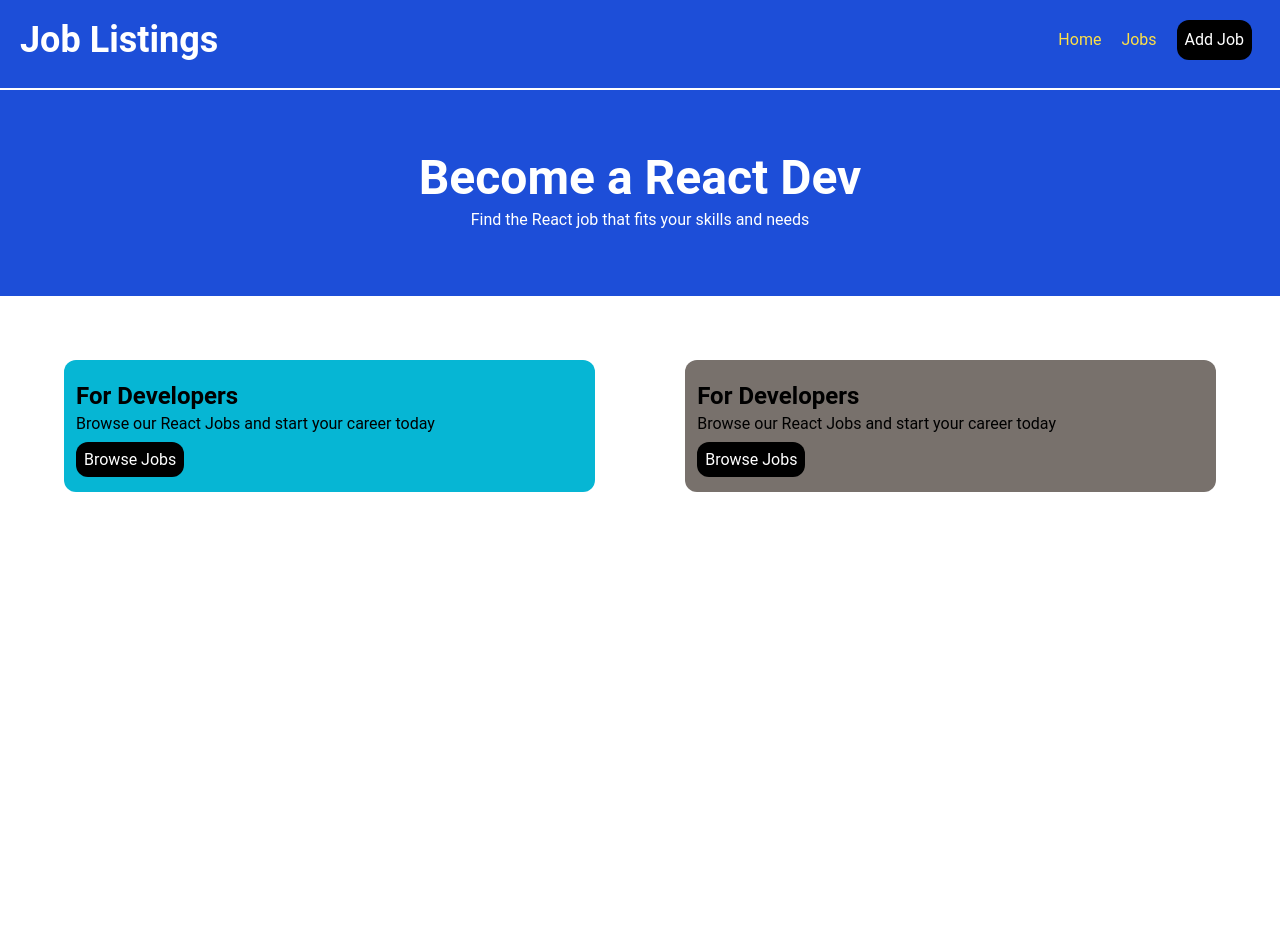
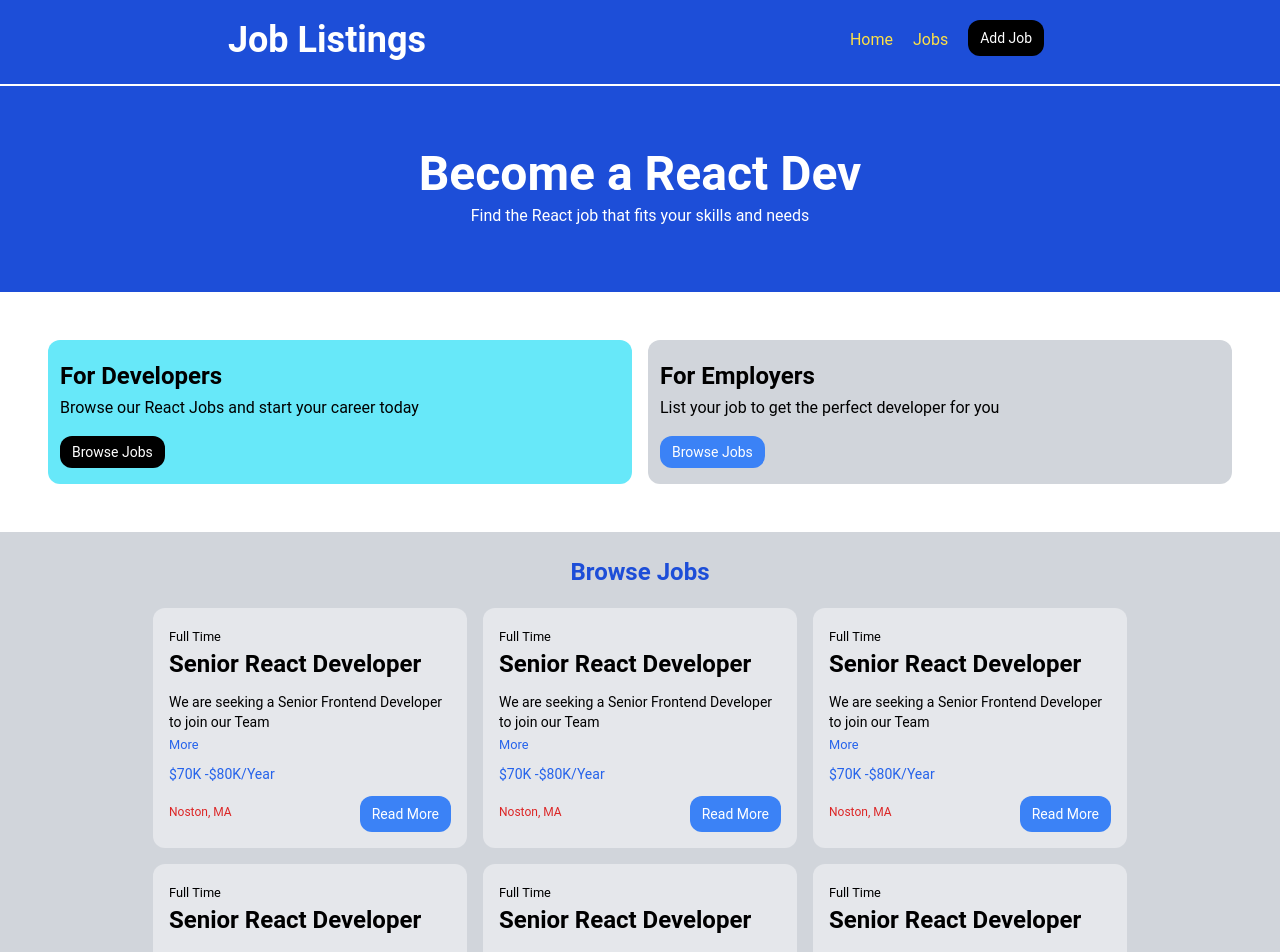
Before and after one commit to FavourtheDeveloper/Job-listings-CRUD, a React (Vite) app: page / in a window 1280 px wide. Shown: the top 952 px of the page. Before the commit the page ends 800 px from the top, so only its background shows below. Built offline with nearby package versions, Linux system fonts and the light colour scheme.

Commit message:
Updated Jobs Section

```diff
--- a/src/App.jsx
+++ b/src/App.jsx
@@ -1,12 +1,14 @@
 import React from 'react'
 import Hero from './components/Hero'
 import Type from './components/Type'
+import Jobs from './components/Jobs'
 
 const App = () => {
   return (
     <>
      <Hero />
      <Type />
+     <Jobs />
     </>
   )
 }
--- a/src/components/Button.jsx
+++ b/src/components/Button.jsx
@@ -1,11 +1,18 @@
 import React from 'react'
 
-const Button = ({btnText}) => {
+const Button = ({btnText, btnColor}) => {
+  const colorClass = {
+    blue: 'bg-blue-500',
+    red: 'bg-red-500',
+    green: 'bg-green-500',
+    // add more as needed
+  }[btnColor] || 'bg-black'; // Default color if btnColor is not in the list
+
   return (
-    <>
-        <a href="" className='bg-black p-2 text-white -mt-2 rounded-xl'>{btnText}</a>
-    </>
-  )
+    <a href="#" className={`${colorClass} p-2 px-3 text-white text-sm -mt-2 rounded-xl`}>
+      {btnText}
+    </a>
+  );
 }
 
-export default Button
+export default Button;
--- /dev/null
+++ b/src/components/Job.jsx
@@ -0,0 +1,22 @@
+import React from "react";
+import Button from "./Button";
+
+const Job = () => {
+  return (
+    <div className="bg-gray-200 p-4 m-2 w-1/4 rounded-xl">
+      <small>Full Time</small>
+      <h1 className="text-2xl font-bold mb-3">Senior React Developer</h1>
+      <p className="text-sm">We are seeking a Senior Frontend Developer to join our Team</p>
+      <small className="text-blue-600">More</small>
+      <p className="mt-2 text-blue-600 text-sm">$70K -$80K/Year</p>
+
+      <div className="flex justify-between mt-5">
+        <h4 className="text-red-600 text-xs">Noston, MA</h4>
+        <Button btnText={"Read More"} btnColor={"blue"} />
+      </div>
+
+    </div>
+  );
+};
+
+export default Job;
--- /dev/null
+++ b/src/components/Jobs.jsx
@@ -0,0 +1,24 @@
+import React from 'react'
+import Job from './Job'
+
+const Jobs = () => {
+  return (
+    <div className='bg-gray-300 p-3'>
+        <h1 className='text-center text-blue-700 m-3 font-bold text-2xl'>Browse Jobs</h1>
+
+        <div className="flex justify-center flex-col md:flex-row md:flex-wrap">
+            <Job />
+            <Job />
+            <Job />
+            <Job />
+            <Job />
+            <Job />
+            <Job />
+            <Job />
+            <Job />
+        </div>
+    </div>
+  )
+}
+
+export default Jobs
--- a/src/components/Navbar.jsx
+++ b/src/components/Navbar.jsx
@@ -3,7 +3,7 @@ import Button from './Button'
 
 const Navbar = () => {
   return (
-    <nav className='flex flex-row justify-between p-5 border-white border-b-2'>
+    <nav className='flex flex-row justify-around p-5 border-white border-b-2'>
         <h3 className='text-4xl font-bold text-white'>Job Listings</h3>
 
         <div className="links flex flex-row space-x-5 text-l p-2 text-yellow-300">
--- a/src/components/Type.jsx
+++ b/src/components/Type.jsx
@@ -3,17 +3,17 @@ import Button from './Button'
 
 const Type = () => {
   return (
-    <div className='flex p-16 p-46'>
-        <div className='text-left mr-auto bg-cyan-500 p-3 pr-40 py-5 rounded-xl'>
-            <h2 className='text-2xl font-bold'>For Developers</h2>
-            <p className='mb-3'>Browse our React Jobs and start your career today</p>
+    <div className='flex flex-col justify-around p-4 md:p-10 md:flex-row'>
+        <div className='bg-cyan-300 p-3 m-2 md:w-1/2 py-5 rounded-xl'>
+            <h2 className='text-2xl pb-1 font-bold'>For Developers</h2>
+            <p className='mb-3 pb-2'>Browse our React Jobs and start your career today</p>
             <Button btnText={"Browse Jobs"} />
         </div>
 
-        <div className='text-left bg-stone-500 p-3 pr-40 py-5 rounded-xl'>
-            <h2 className='text-2xl font-bold'>For Developers</h2>
-            <p className='mb-3'>Browse our React Jobs and start your career today</p>
-            <Button btnText={"Browse Jobs"} />
+        <div className='text-left bg-gray-300 m-2 md:w-1/2 p-3 py-5 rounded-xl'>
+            <h2 className='text-2xl pb-1 font-bold'>For Employers</h2>
+            <p className='mb-3 pb-2'>List your job to get the perfect developer for you</p>
+            <Button btnText={"Browse Jobs"} btnColor={"blue"} />
         </div>
     </div>
   )
--- a/src/index.css
+++ b/src/index.css
@@ -1,3 +1,7 @@
 @tailwind base;
 @tailwind components;
 @tailwind utilities;
+
+body{
+    overflow-x: hidden;
+}
```
